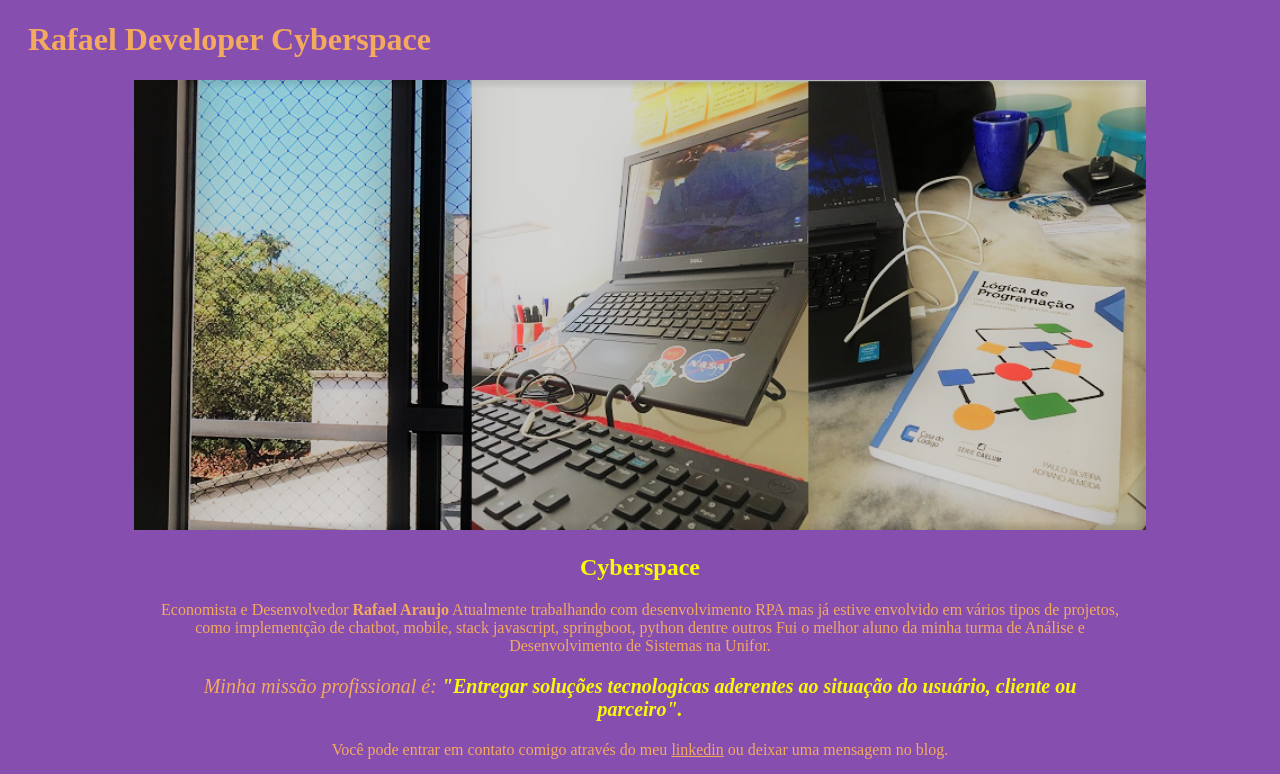
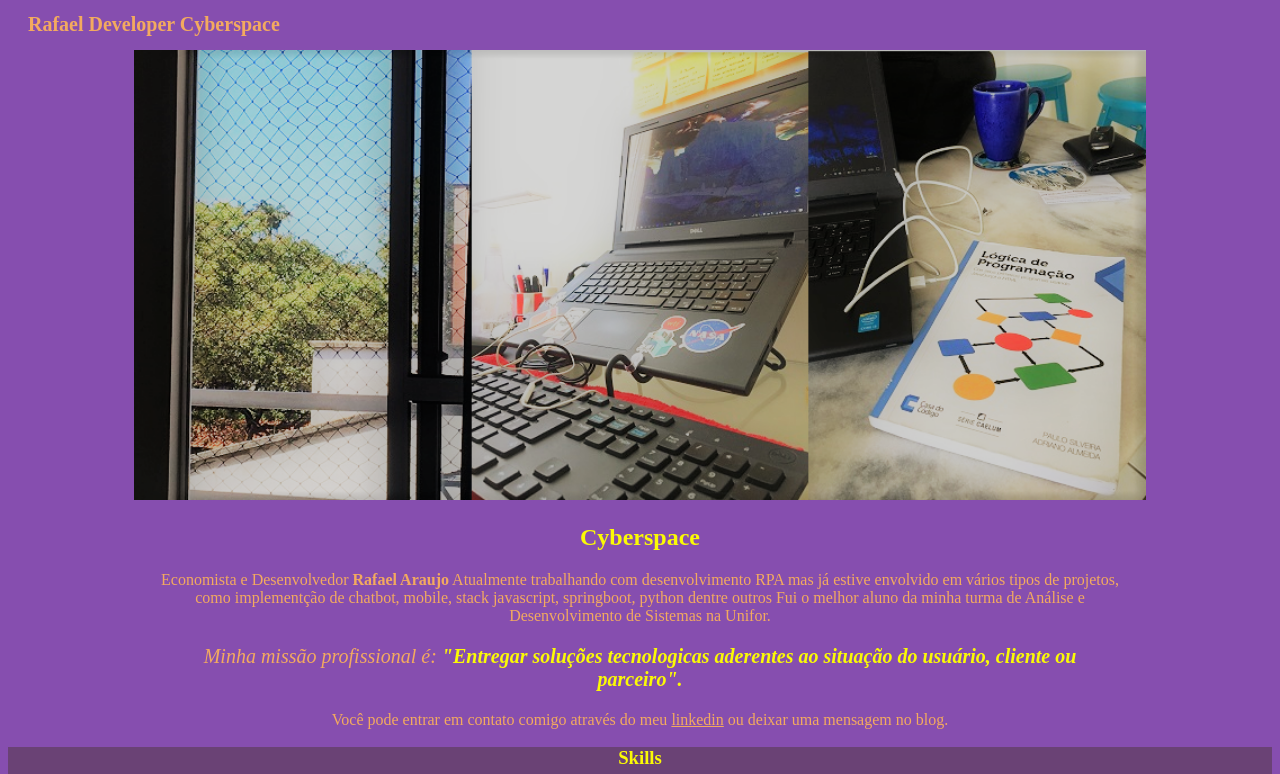
Before and after one commit to rafaelmauricioaraujo/frontend, a plain HTML site: page index.html in a window 1280 px wide. Shown: the top 774 px of the page. Drawn offline with Linux system fonts and the light colour scheme.

Commit message:
adding press start font family

```diff
--- a/style.css
+++ b/style.css
@@ -1,3 +1,7 @@
+@font-face {
+    font-family: 'Press Start 2P';
+    src: url('https://fonts.googleapis.com/css2?family=Press+Start+2P&display=swap');
+}
 body {
     background-color: #864eaf;
     color: #f3aa5f;
@@ -14,6 +18,8 @@ body {
 
 .titulo-principal {
     padding-left: 20px;
+    font-family: 'Press Start 2P';
+    font-size: 20px;
 }
 
 p {
```
